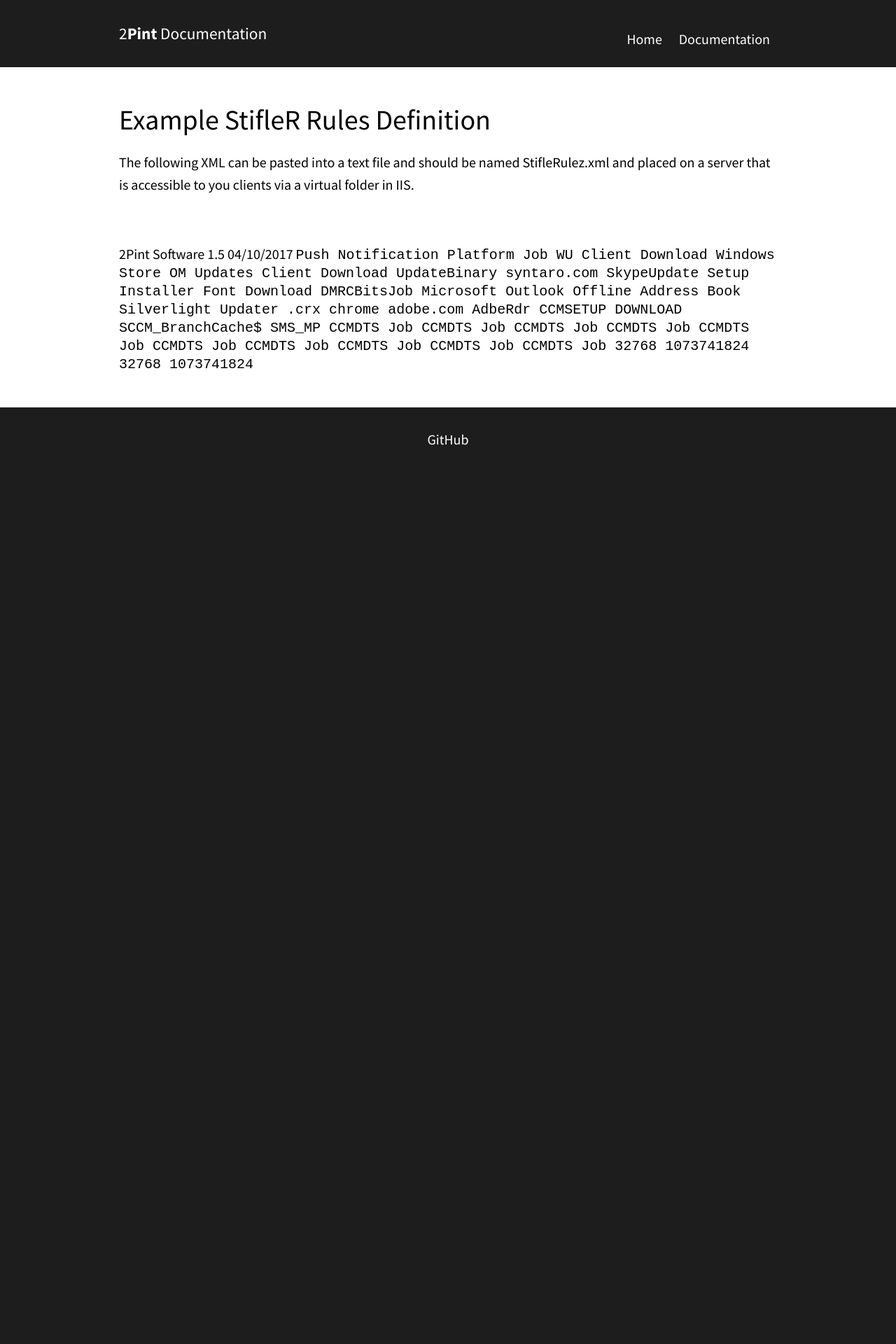
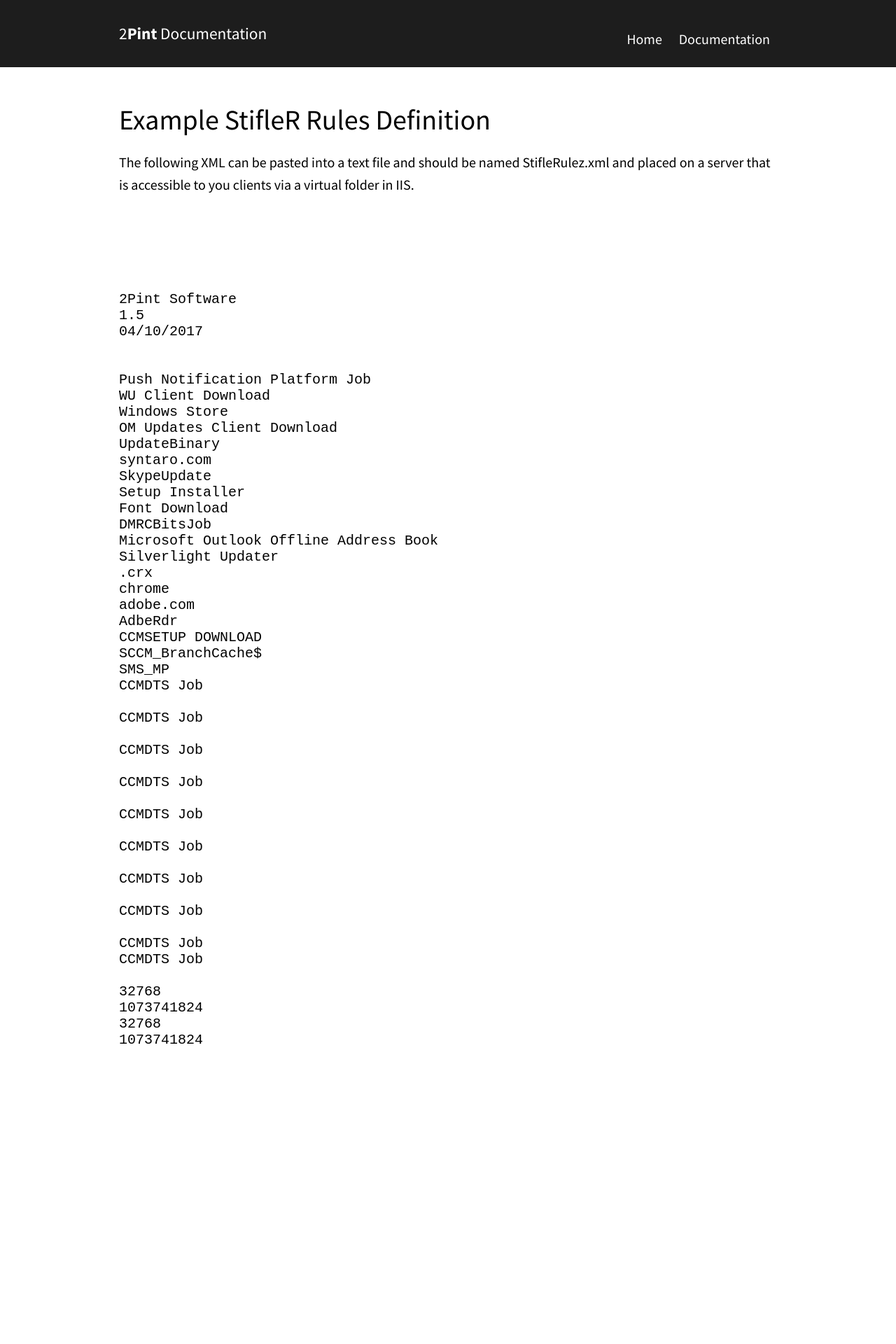
Before and after one commit to RoseSmithTest/2PintTest.github.io, a Jekyll site: the page built from docs/ExampleStifleRRulesDefinition.html, in a window 1280 px wide. Shown: the top 1920 px of the page at 70% size. Built offline with Jekyll 4.4.1, drawn with Linux system fonts in a browser that asks for light colours; before the commit the page ends 900 px from its top, so only the background shows below that.

Commit message:
Update ExampleStifleRRulesDefinition.html

```diff
--- a/docs/ExampleStifleRRulesDefinition.html
+++ b/docs/ExampleStifleRRulesDefinition.html
@@ -11,13 +11,13 @@ navigation_weight: 1
     <h1>Example StifleR Rules Definition</h1>
 		<p>The following XML can be pasted into a text file and should be named StifleRulez.xml and placed on a server that is accessible to you clients via a virtual folder in IIS.</p><br><br>
 
-		<code><StifleRData xmlns="http://schemas.microsoft.com/win/2004/08/events/event"></code>
+		<pre><code><StifleRData xmlns="http://schemas.microsoft.com/win/2004/08/events/event">
 <VersionInfo>
 <Issuer>2Pint Software</Issuer>
 <Version>1.5</Version>
 <Date>04/10/2017</Date>
 </VersionInfo>
-	<TypeData></code>
+	<TypeData>
 <code><Type TypeID="1" Match="Contains">Push Notification Platform Job</Type>
 <Type TypeID="2" Match="Equals">WU Client Download</Type>
 <Type TypeID="100" Match="Equals">Windows Store</Type>
@@ -122,7 +122,7 @@ Low = 3,
 <Download TypeID="103" Priority="2" Name="Syntaro Content"/>
 </DownloadTypes>
 </StifleRData>
-    </code>
+    </code></pre>
 		</div>
 	</div>
 </div>
```
